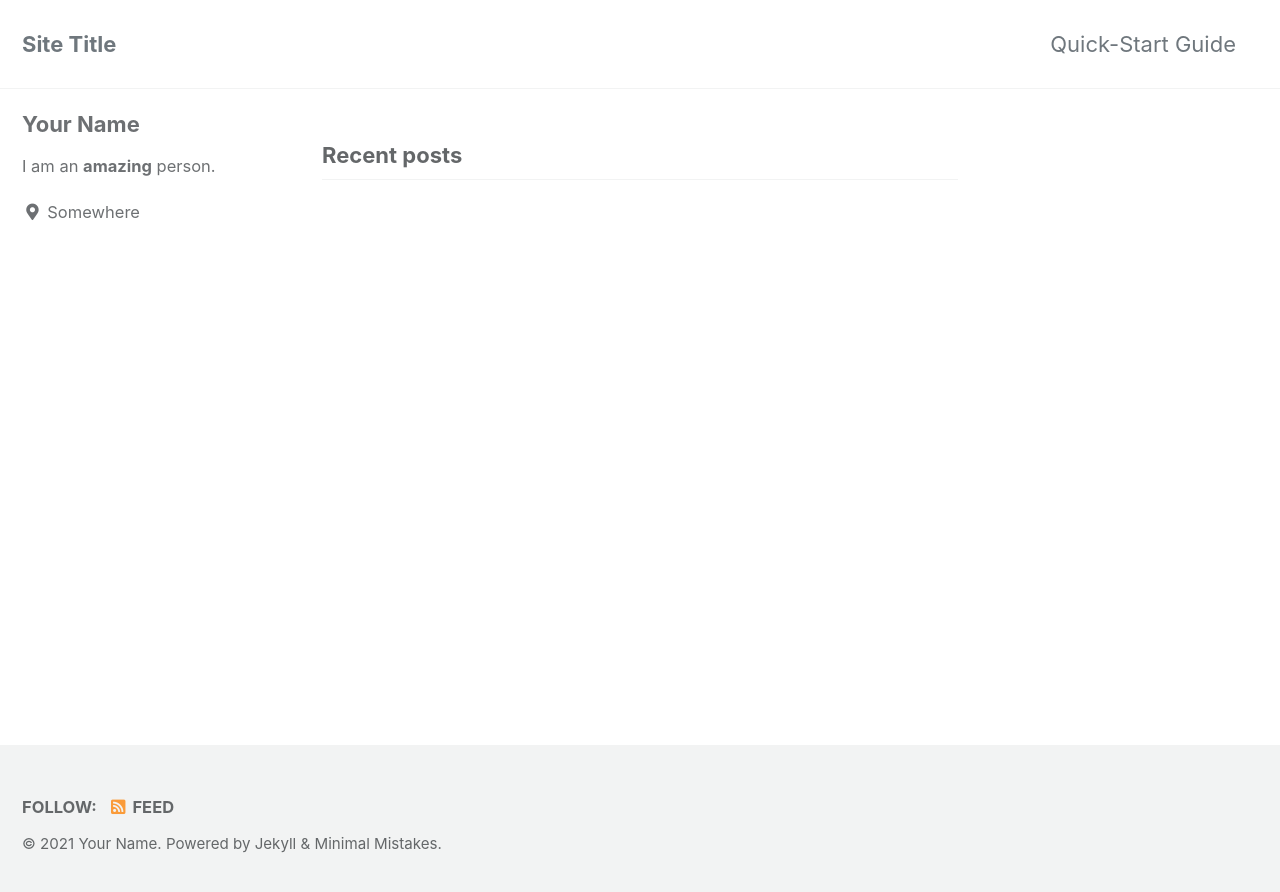
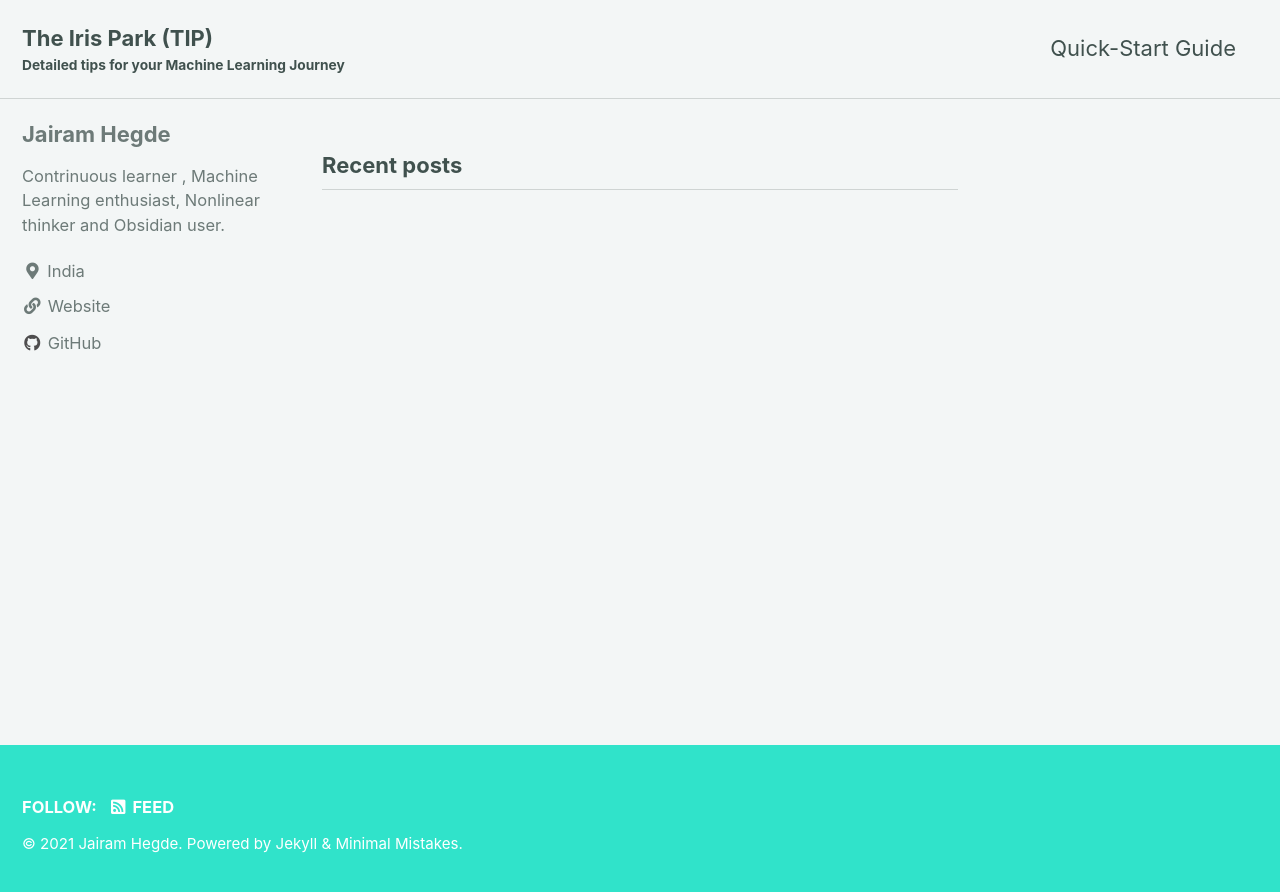
Before and after one commit to jairamshegde/website, a Jekyll site: the page built from index.html, in a window 1280 px wide. Shown: the top 892 px of the page. Built offline with Jekyll 4.4.1, drawn with Linux system fonts in a browser that asks for light colours; cached includes are drawn as plain includes; the list of posts is cut into pages by our own code.

Commit message:
Basic Information update
Basic Information update for landing page. just testing all the possiblities

```diff
--- a/_config.yml
+++ b/_config.yml
@@ -12,16 +12,16 @@
 
 # theme                  : "minimal-mistakes-jekyll"
 # remote_theme           : "mmistakes/minimal-mistakes"
-minimal_mistakes_skin    : "default" # "air", "aqua", "contrast", "dark", "dirt", "neon", "mint", "plum", "sunrise"
+minimal_mistakes_skin    : "mint" # "air", "aqua", "contrast", "dark", "dirt", "neon", "mint", "plum", "sunrise", "default"
 
 # Site Settings
 locale                   : "en-US"
-title                    : "Site Title"
+title                    : "The Iris Park (TIP)"
 title_separator          : "-"
-subtitle                 : # site tagline that appears below site title in masthead
-name                     : "Your Name"
+subtitle                 : "Detailed tips for your Machine Learning Journey"
+name                     : "Jairam Hegde"
 description              : "An amazing website."
-url                      : # the base hostname & protocol for your site e.g. "https://mmistakes.github.io"
+url                      : "https://jairamshegde.github.io/website/"
 baseurl                  : # the subpath of your site, e.g. "/blog"
 repository               : # GitHub username/repo-name e.g. "mmistakes/minimal-mistakes"
 teaser                   : # path of fallback teaser image, e.g. "/assets/images/500x300.png"
@@ -102,10 +102,10 @@ analytics:
 
 # Site Author
 author:
-  name             : "Your Name"
+  name             : "Jairam Hegde"
   avatar           : # path of avatar image, e.g. "/assets/images/bio-photo.jpg"
-  bio              : "I am an **amazing** person."
-  location         : "Somewhere"
+  bio              : "Contrinuous learner , Machine Learning enthusiast, Nonlinear thinker and Obsidian user."
+  location         : "India"
   email            :
   links:
     - label: "Email"
@@ -113,7 +113,7 @@ author:
       # url: "mailto:your.name@email.com"
     - label: "Website"
       icon: "fas fa-fw fa-link"
-      # url: "https://your-website.com"
+      url: "https://jairamshegde.github.io/website/"
     - label: "Twitter"
       icon: "fab fa-fw fa-twitter-square"
       # url: "https://twitter.com/"
@@ -122,7 +122,7 @@ author:
       # url: "https://facebook.com/"
     - label: "GitHub"
       icon: "fab fa-fw fa-github"
-      # url: "https://github.com/"
+      url: "https://github.com/jairamshegde"
     - label: "Instagram"
       icon: "fab fa-fw fa-instagram"
       # url: "https://instagram.com/"
```
